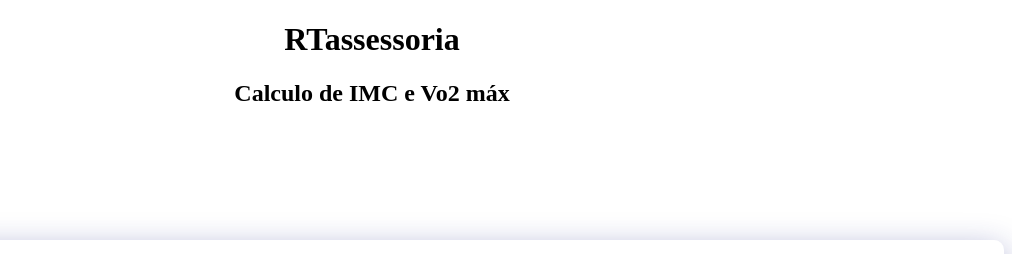
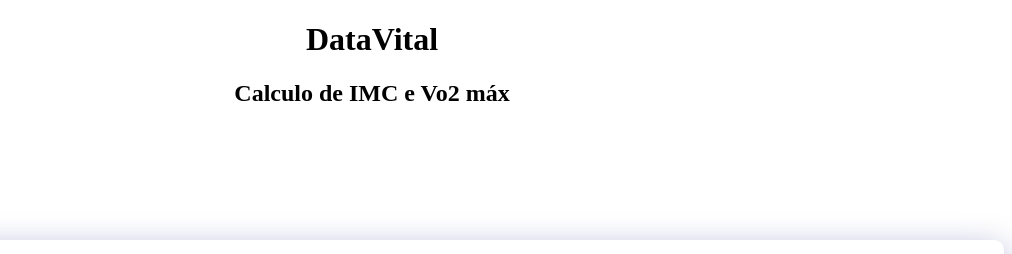
Before and after one commit to reginaldoa/Projeto-avaliacao-fisica, a plain HTML site: page index.html in a window 1280 px wide. Shown: the top 254 px of the page, 268-1280 px from the left. Drawn offline with Linux system fonts and the light colour scheme.

Commit message:
Update index.html

```diff
--- a/index.html
+++ b/index.html
@@ -6,12 +6,12 @@
     <meta name="viewport" content="width=device-width, initial-scale=1.0">
     <link rel="shortcut icon" href="imgs/favicon.ico" type="image/x-icon">
     <link rel="stylesheet" href="css/style.css">
-    <title>RTassessoria</title>
+    <title>DataVital</title>
 </head>
 <body>
 
 
-    <h1>RTassessoria</h1>
+    <h1>DataVital</h1>
     <h2>Calculo de IMC e Vo2 máx</h2>
 
     <figure>
```
